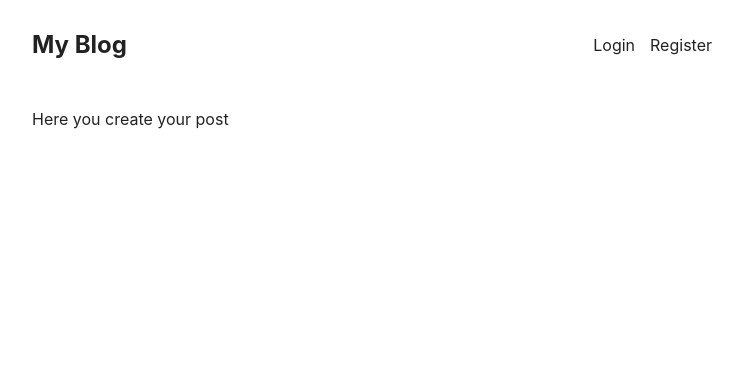
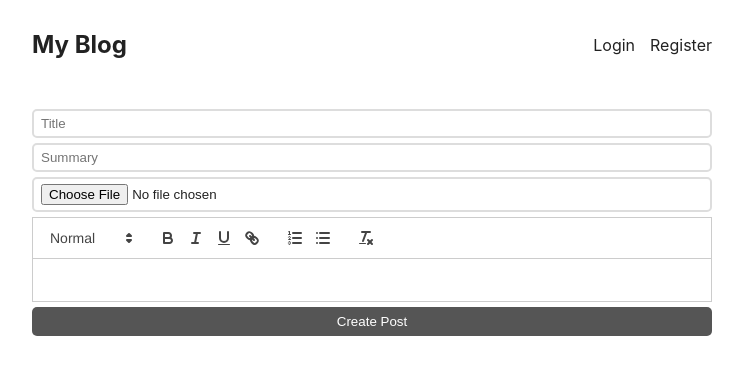
Before and after one commit to IanD1013/blog, a React (Create React App) app in the folder client/: page /create in a window 1280 px wide. Shown: the top 374 px of the page, without its empty margins (268-1011 px from the left). Built offline with nearby package versions, Linux system fonts and the light colour scheme; no server answers.

Commit message:
CreatePost client side partially done

```diff
--- a/client/package.json
+++ b/client/package.json
@@ -8,6 +8,7 @@
     "@testing-library/user-event": "^13.2.1",
     "react": "^18.3.1",
     "react-dom": "^18.3.1",
+    "react-quill": "^2.0.0",
     "react-scripts": "5.0.1",
     "web-vitals": "^2.1.0"
   },
--- a/client/src/App.css
+++ b/client/src/App.css
@@ -95,6 +95,7 @@
   padding: 7px 0;
 }
 
-form h1 {
+form.login h1,
+form.register h1 {
   text-align: center;
 }
--- a/client/src/pages/CreatePost.js
+++ b/client/src/pages/CreatePost.js
@@ -1,3 +1,52 @@
+import ReactQuill from "react-quill";
+import "react-quill/dist/quill.snow.css";
+import { useState } from "react";
+
 export default function CreatePost() {
-  return <div>Here you create your post</div>;
+  const [title, setTitle] = useState("");
+  const [summary, setSummary] = useState("");
+  const [content, setContent] = useState("");
+  const [files, setFiles] = useState("");
+
+  function createNewPost(e) {
+    e.preventDefault();
+
+    const data = new FormData();
+    data.set("title", title);
+    data.set("summary", summary);
+    data.set("content", content);
+    data.set("files", files[0]);
+
+    fetch("http://localhost:4000/post", {
+      method: "POST",
+      body: data,
+    });
+  }
+
+  return (
+    <form onSubmit={createNewPost}>
+      <input
+        type="title"
+        placeholder="Title"
+        value={title}
+        onChange={(e) => setTitle(e.target.value)}
+      />
+
+      <input
+        type="summary"
+        placeholder="Summary"
+        value={summary}
+        onChange={(e) => setSummary(e.target.value)}
+      />
+
+      <input type="file" onChange={(e) => setFiles(e.target.files)} />
+
+      <ReactQuill
+        value={content}
+        onChange={(newValue) => setContent(newValue)}
+      />
+
+      <button style={{ marginTop: "5px" }}>Create Post</button>
+    </form>
+  );
 }
```
Also changed, not shown: 2 other files (tests, documents, lock files or other folders).
